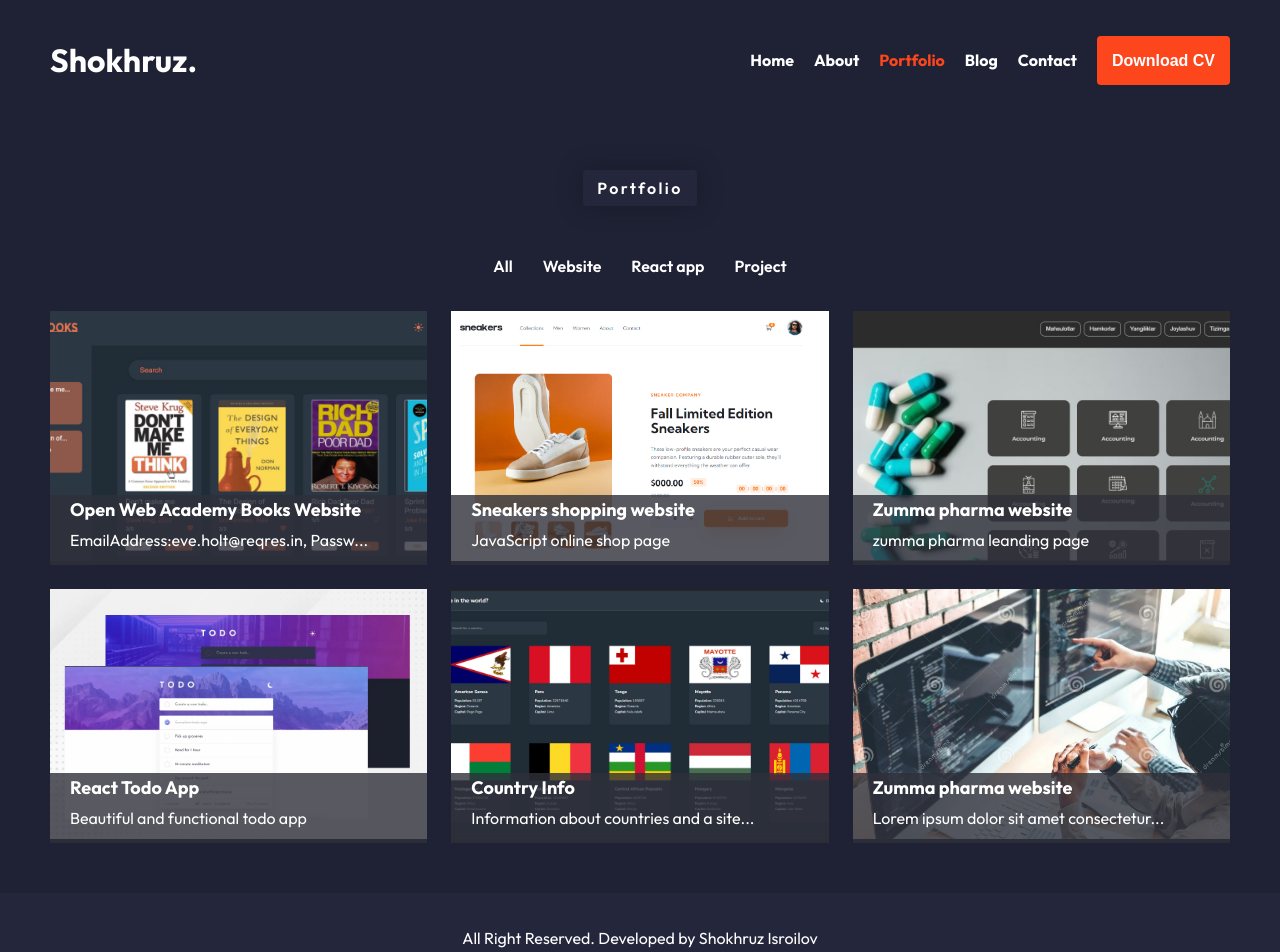
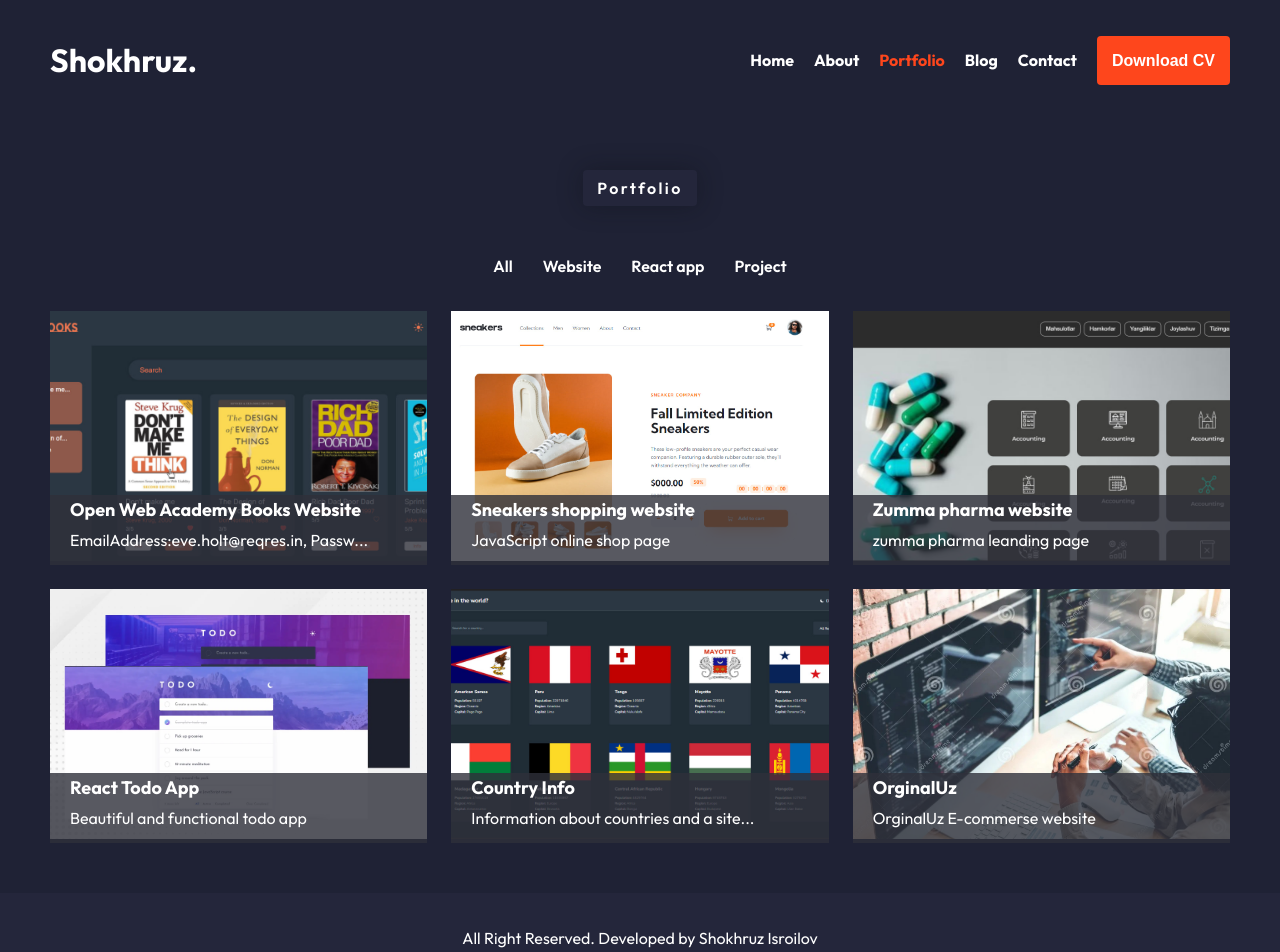
Before and after one commit to shokhruzisroilov/my-portfolio, a React (Vite) app: page /portfolio in a window 1280 px wide. Shown: the top 952 px of the page. Built offline with nearby package versions, Linux system fonts and the light colour scheme.

Commit message:
new project update

```diff
--- a/src/data.js
+++ b/src/data.js
@@ -43,16 +43,16 @@ const ProjectCardData = [
 		imgsrc: countryInfo,
 		title: 'Country Info',
 		text: 'Information about countries and a site that works with api.',
-		view: 'https://1-todo-app-reactjs.netlify.app/',
-		source: 'https://github.com/shokhruzisroilov/TodoApp.git',
+		view: 'https://2-country-info.vercel.app/',
+		source: 'https://github.com/shokhruzisroilov/CountryInfo.git',
 	},
 	{
 		id: 6,
 		imgsrc: bg,
-		title: 'Zumma pharma website',
-		text: 'Lorem ipsum dolor sit amet consectetur adipisicing elit. ',
-		view: 'https://zumma-pharma-site.netlify.app/',
-		source: 'https://github.com/shokhruzisroilov/zumma-pharma',
+		title: 'OrginalUz',
+		text: 'OrginalUz E-commerse website',
+		view: 'https://orginal-uz-e-commerse.vercel.app/',
+		source: 'https://github.com/shokhruzisroilov/OrginalUz_E-commerse.git',
 	},
 ]
 
```
